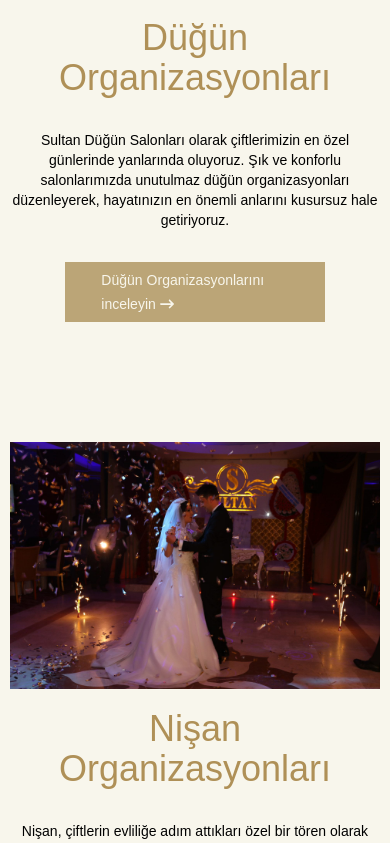
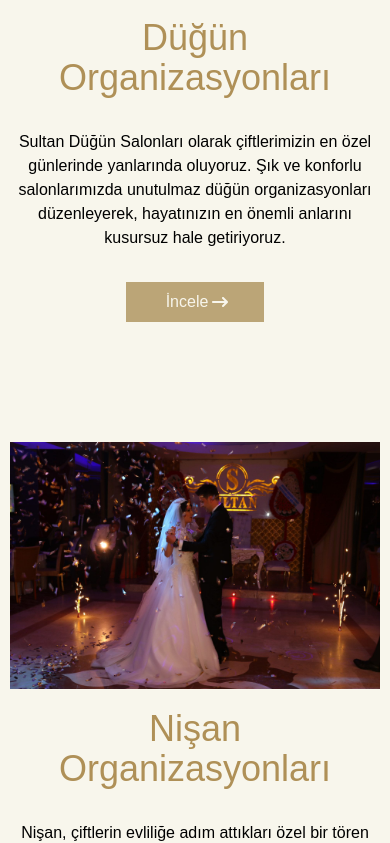
Before and after one commit to Vi303832/Sultan, a React (Vite) app: page /Hizmetlerimiz in a window 390 px wide. Shown: the part 1188-2031 px from the top of the page. Built offline with nearby package versions, Linux system fonts and the light colour scheme.

Commit message:
Responsive düzeltmeler ana sayfa

```diff
--- a/src/Sayfalar/Anasayfa.jsx
+++ b/src/Sayfalar/Anasayfa.jsx
@@ -74,11 +74,12 @@ function Anasayfa() {
                     <MdSlider />
                 </div>
 
-                <div className='h-[80vh] flex slider-container min-md:hidden px-10 max-xs:px-5 max-xxs:px-2'>
+                <div className='h-[80vh] max-xxs:h-[50vh] flex slider-container min-md:hidden px-10 max-xs:px-5 max-xxs:px-2'>
                     <SmSlider />
                 </div>
             </div>
-            <div className='flex justify-center items-center gap-10 w-full  max-lg:flex-col max-lg:px-5 font-arial max-lg:mt-0 px-20  max-xxs:px-0   max-xs:gap-2   mt-30 mb-60 '>
+
+            <div className='flex justify-center items-center gap-10 w-full  max-lg:flex-col max-lg:px-5 font-arial max-lg:mt-0 px-20  max-xxs:px-0   max-xs:gap-2   mt-30 mb-60 max-sm:!mb-20  '>
 
                 <div className=' w-[50%] h-full max-xs:h-[40vh]      max-lg:w-[80%] flex items-center justify-center overflow-hidden max-xxs:w-full      '>
                     <img src={HeroHakkında} className=' max-xxs:hidden object-contain max-xs:h-full  max-xs:object-cover      ' />
@@ -89,11 +90,11 @@ function Anasayfa() {
                 </div>
 
 
-                <div className='flex flex-col justify-start max-lg:w-[80%] items-start max-xs:items-center gap-10 max-xs:gap-5 w-[50%] '>
+                <div className='flex flex-col justify-start max-lg:w-[80%]   items-start max-xs:items-center gap-10 max-xs:gap-5 w-[50%] '>
                     <div className='text-5xl text-sertaltin text-center max-xs:text-3xl '>
                         Sultan Düğün Salonları Bursa
                     </div>
-                    <div className=' opacity-80 max-xs:text-sm max-xs:text-center   max-xs:w-[80vw] max-xxs:w-[95vw]'>
+                    <div className=' opacity-80 max-xs:text-[16px] max-xs:text-center   max-xs:w-[80vw] max-xxs:w-[95vw]'>
                         Şehir merkezinde bulunan Sultan Düğün Salonları Osmangazi/Bursa 2015’ten beri çiftlerimizin düğün, nişan, kına gibi en özel günlerine ev sahipliği yapıyor. İçerisinde bulunan 5 düğün salonu seçeneği ve terasıyla konukların ilgisini çekiyor. Uzman aynı zamanda dinamik çalışan kadromuzla davetlilerimizi memnun etmek ve salonumuzdan gülümseyerek ayrılmalarını sağlamak için özen gösteriyoruz. Merkezi bir konumda yer alıyor olmamız ulaşım konusunda büyük bir kolaylığı beraberinde getiriyor..
                     </div>
                     <div className='max-xs:flex max-xs:w-full max-xs:justify-center'>
@@ -121,26 +122,26 @@ function Anasayfa() {
                 </div>
             </div>
 
-            <div className='h-[15vh] hidden max-xxs:block'>
+            <div className=' hidden max-xxs:!block  max-xxs:h-[10vh]'>
 
             </div>
 
             <div className='py-20 max-lg:py-10 px-20 w-full max-xxs:py-30 max-md:px-5  flex justify-center items-center  max-xs:px-2' >
 
-                <img src={cont2} className='w-full  max-xs:h-[50vh]  h-[80vh]    object-cover  opacity-90  ' />
+                <img src={cont2} className='w-full  max-xs:h-[50vh] max-xxs:h-[60vh] h-[80vh]    object-cover  opacity-90  ' />
 
                 <div className='absolute max-sm:gap-10 flex flex-col max-sm:h-[70vh] max-sm:w-[70%]  max-xs:!h-[40vh]  gap-3 items-center p-10  max-xs:p-0 justify-center max-xs:!w-[80%]   '>
 
-                    <div className='bg-black h-full max-xs:h-[50vh]    w-full absolute opacity-60  '></div>
+                    <div className='bg-black h-full max-xs:h-[50vh] max-xxs:h-[60vh]   w-full absolute opacity-60  '></div>
 
                     <div className='text-4xl text-altin z-10 max-xs:text-xl text-center '>En Özel Günlerinizde Yanınızdayız.</div>
-                    <div className='text-beyaz text-xl z-10 max-xs:text-sm  text-center'>İstekleriniz ve teklifler için bize ulaşın.</div>
+                    <div className='text-beyaz text-xl z-10 max-xs:text-[16px] text-center'>İstekleriniz ve teklifler için bize ulaşın.</div>
 
                     <div className='flex gap-5  max-md:flex-col justify-center items-center'>
-                        <button onClick={() => navigate("/Teklif")} className=' z-10 flex gap-2 px-8 py-2 text-beyaz justify-center items-center font-arial text-lg font-light bg-altin max-xs:px-3 max-xs:py-2  opacity-90 cursor-pointer max-xs:text-sm '>
+                        <button onClick={() => navigate("/Teklif")} className=' z-10 flex gap-2 px-8 py-2 text-beyaz justify-center items-center font-arial text-lg font-light bg-altin max-xs:px-3 max-xs:py-2  opacity-90 cursor-pointer max-xs:text-[16px]'>
                             Teklif Al <FaArrowRightLong />
                         </button>
-                        <button onClick={() => navigate("/BeniAra")} className="flex gap-2 px-8 py-2 max-xs:py-2 max-xs:px-3  max-xs:text-sm text-beyaz justify-center items-center font-arial text-lg font-light bg-altin opacity-90 cursor-pointer  ">
+                        <button onClick={() => navigate("/BeniAra")} className="flex gap-2 px-8 py-2 max-xs:py-2 max-xs:px-3  max-xs:text-[16px]text-beyaz justify-center items-center font-arial text-lg font-light bg-altin opacity-90 cursor-pointer  ">
                             Biz Sizi Arayalım <FaArrowRightLong />
                         </button>
                     </div>
--- a/src/Sayfalar/Card.jsx
+++ b/src/Sayfalar/Card.jsx
@@ -17,9 +17,12 @@ function Card({ yazı, başlık, foto, url }) {
                 </div>
                 <div className='w-[50%] max-lg:w-full max-xs:pb-10 max-xs:p-0  p-12 flex flex-col gap-8 text-start  max-xs:items-center '>
                     <div className='text-5xl text-sertaltin  text-start w-[50%]  max-sm:text-4xl  max-xs:text-3xl   max-xs:pt-5 max-xs:text-center max-xs:w-full '>{başlık}</div>
-                    <div className='max-xs:text-sm max-xs:text-center'>{yazı}</div>
-                    <button onClick={() => navigate(`/${url}`)} className='flex gap-2 px-8 py-2 text-beyaz justify-center items-center font-arial text-md font-light bg-altin opacity-80 min-xl:w-[70%] max-lg:w-[60%] max-md:w-[70%] max-sm:w-[100%] max-xs:!w-[70%]    '>
-                        <div className='flex gap-1 items-center px-1 max-xs:flex-wrap cursor-pointer max-xs:text-center max-xxs:text-sm  '><span className='flex gap-1'>{url} <div>Organizasyonlarını</div></span>inceleyin<FaArrowRightLong /> </div>
+                    <div className='max-xs:text-[16px]  max-xs:text-center'>{yazı}</div>
+                    <button onClick={() => navigate(`/${url}`)} className='flex gap-2 px-8 py-2 max-xs:hidden text-beyaz justify-center items-center font-arial text-md font-light bg-altin opacity-80 min-xl:w-[70%] max-lg:w-[60%] max-md:w-[70%] max-sm:w-[100%] max-xs:!w-[70%] '>
+                        <div className='flex gap-1 items-center px-1  cursor-pointer max-xs:text-center max-xxs:text-[16px]  max-xs:flex-wrap'><span className='flex gap-1 '>{url} <div>Organizasyonlarını</div></span>inceleyin<FaArrowRightLong /> </div>
+                    </button>
+                    <button onClick={() => navigate(`/${url}`)} className=' hidden max-xs:flex  gap-2 px-8 py-2 text-beyaz justify-center items-center font-arial text-md font-light bg-altin opacity-80  '>
+                        <div className='flex gap-1 items-center px-1  cursor-pointer max-xs:text-center max-xxs:text-[16px]  max-xs:flex-wrap'><span className='flex gap-1 '></span>İncele<FaArrowRightLong /> </div>
                     </button>
                 </div>
 
--- a/src/Sayfalar/ReCard.jsx
+++ b/src/Sayfalar/ReCard.jsx
@@ -18,9 +18,12 @@ function Card({ yazı, başlık, foto, url }) {
 
                 <div className='w-[50%] h-full p-12 flex flex-col max-sm:items-center gap-8 text-start max-lg:w-full max-xs:pb-10 max-xs:p-0'>
                     <div className='text-5xl text-sertaltin  text-start max-sm:text-4xl  max-xs:text-3xl   max-xs:pt-5 max-xs:text-center max-xs:w-full'>{başlık}</div>
-                    <div className='max-xs:text-sm max-xs:text-center'>{yazı}</div>
-                    <button onClick={() => navigate(`/${url}`)} className='flex gap-2 px-8 py-2 text-beyaz justify-center items-center font-arial text-md font-light bg-altin opacity-80 min-xl:w-[70%] max-lg:w-[60%] max-md:w-[70%] max-sm:w-[100%] max-xs:!w-[70%] '>
-                        <div className='flex gap-1 items-center px-1  cursor-pointer max-xs:text-center max-xxs:text-sm max-xs:flex-wrap'><span className='flex gap-1'>{url} <div>Organizasyonlarını</div></span>inceleyin<FaArrowRightLong /> </div>
+                    <div className='max-xs:text-[16px]  max-xs:text-center'>{yazı}</div>
+                    <button onClick={() => navigate(`/${url}`)} className='flex gap-2 px-8 py-2 max-xs:hidden text-beyaz justify-center items-center font-arial text-md font-light bg-altin opacity-80 min-xl:w-[70%] max-lg:w-[60%] max-md:w-[70%] max-sm:w-[100%] max-xs:!w-[70%] '>
+                        <div className='flex gap-1 items-center px-1  cursor-pointer max-xs:text-center max-xxs:text-[16px]  max-xs:flex-wrap'><span className='flex gap-1 '>{url} <div>Organizasyonlarını</div></span>inceleyin<FaArrowRightLong /> </div>
+                    </button>
+                    <button onClick={() => navigate(`/${url}`)} className=' hidden max-xs:flex  gap-2 px-8 py-2 text-beyaz justify-center items-center font-arial text-md font-light bg-altin opacity-80  '>
+                        <div className='flex gap-1 items-center px-1  cursor-pointer max-xs:text-center max-xxs:text-[16px]  max-xs:flex-wrap'><span className='flex gap-1 '></span>İncele<FaArrowRightLong /> </div>
                     </button>
                 </div>
                 <div className='h-full w-[50%]  flex justify-center items-center max-lg:hidden  '>
```
